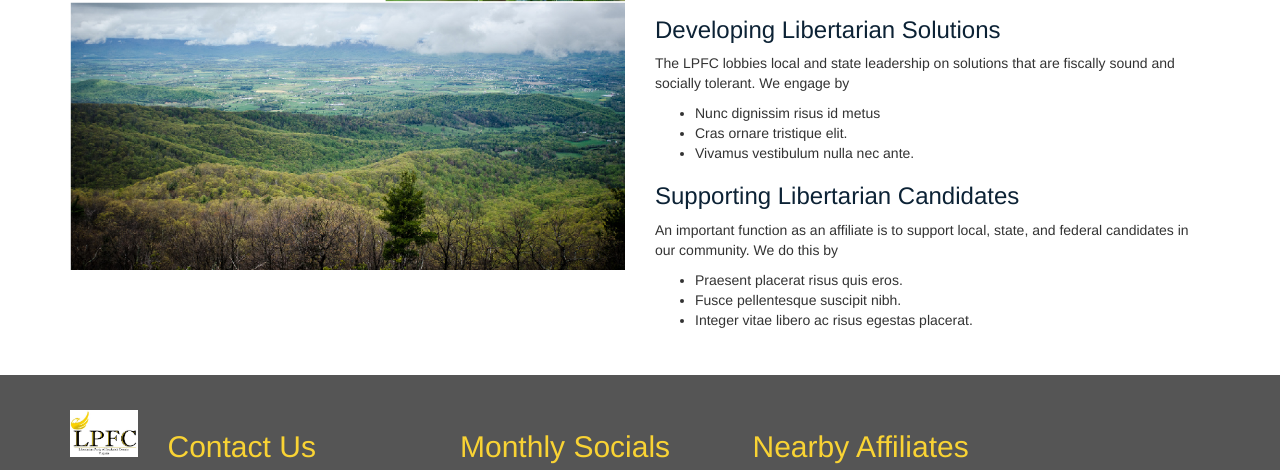
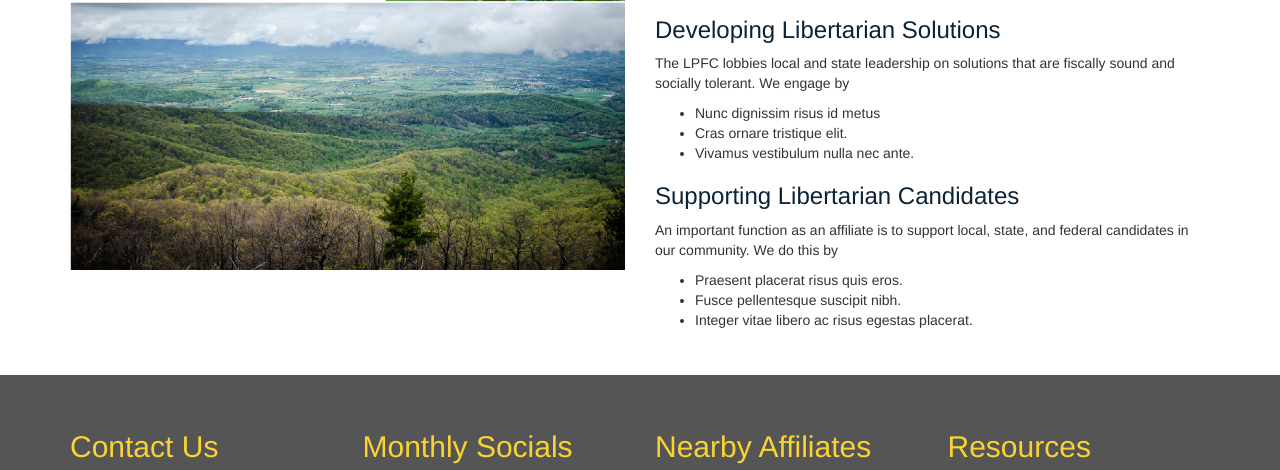
Before and after one commit to mdrdatalab/LPFredCo-Website-Test, a plain HTML site: page index.html in a window 1280 px wide. Shown: the part 955-1425 px from the top of the page. Drawn offline with nearby package versions, Linux system fonts and the light colour scheme.

Commit message:
remove footer logo

```diff
--- a/index.html
+++ b/index.html
@@ -76,9 +76,6 @@
     <footer class="section section-footer">
         <div class="container">
             <div class="row">
-                <div class="col-sm-1">
-                    <img src="LPFredCo-Website-Test/res/img/banner-sm.jpg" class="img-responsive">
-                </div>
                 <div class="col-sm-3">
                     <h2>Contact Us</h2>
                     <p>
```
